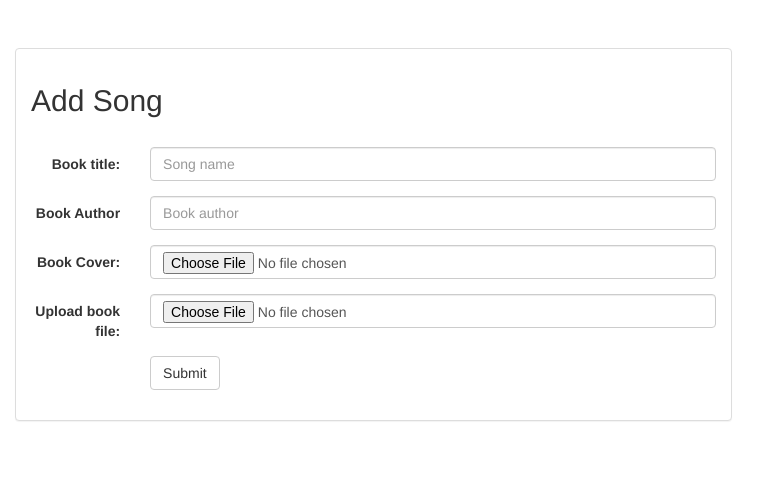
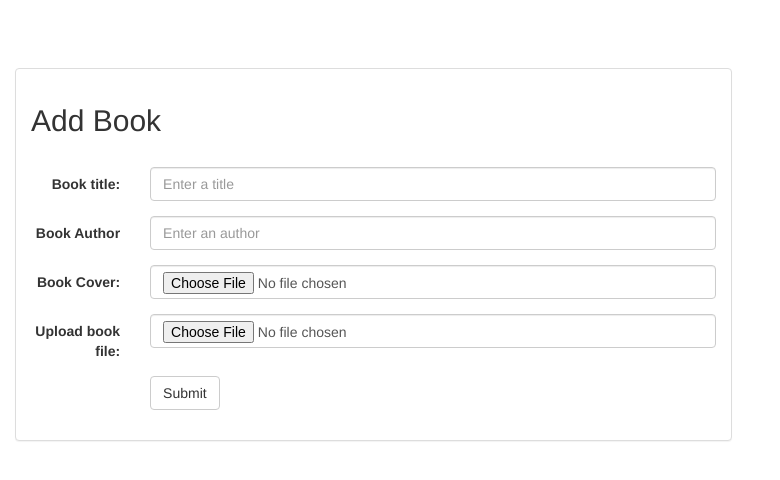
Before and after one commit to zeynelabidinertur/bookworm, a Django app: page /books/add-book/ in a window 1280 px wide. Shown: the part 52-532 px from the top of the page, without its empty margins (0-780 px from the left). Run offline with Django 3.2, Linux system fonts and the light colour scheme; a user stored in the database is signed in; some libraries are stand-ins or nearby versions; some web fonts are replaced.

Commit message:
several changes

```diff
--- a/books/templates/books/base.html
+++ b/books/templates/books/base.html
@@ -1,24 +1,17 @@
-<!--A Design by W3layouts
-Author: W3layout
-Author URL: http://w3layouts.com
-License: Creative Commons Attribution 3.0 Unported
-License URL: http://creativecommons.org/licenses/by/3.0/
--->
 {% load static %}
 <!DOCTYPE html>
 <html>
 <head>
 
-    <title>Music Max a Entertainment Category Flat Bootstrap Responsive Web Template | Home :: w3layouts</title>
+    <title>{% if request.user.username %}{{ request.user.username }}'s Library{% else %}NewWords{% endif %}
+    </title>
     <!--css-->
     <link rel="stylesheet" href="{% static 'books/css/bootstrap.css' %}" type="text/css" media="all"/>
     <link rel="stylesheet" href="{% static 'books/css/mystyle.css' %}" type="text/css" media="all"/>
     <!--css-->
     <meta name="viewport" content="width=device-width, initial-scale=1">
     <meta http-equiv="Content-Type" content="text/html; charset=utf-8"/>
-    <meta name="keywords" content="Music Max  Responsive web template, Bootstrap Web Templates, Flat Web Templates, Android Compatible web template,
-Smartphone Compatible web template, free webdesigns for Nokia, Samsung, LG, Sony Ericsson, Motorola web design"/>
-    <script type="application/x-javascript"> addEventListener("load", function () {
+    <<script type="application/x-javascript"> addEventListener("load", function () {
         setTimeout(hideURLbar, 0);
     }, false);
     function hideURLbar() {
--- a/books/templates/books/book_form.html
+++ b/books/templates/books/book_form.html
@@ -7,7 +7,7 @@
             <div class="col-sm-12 col-md-7">
                 <div class="panel panel-default">
                     <div class="panel-body">
-                        <h2>Add Song</h2><br>
+                        <h2>Add Book</h2><br>
                         {% if not_completed %}
                             <div class="alert alert-danger">
                                 <strong>You are required to complete all the fields</strong>
@@ -18,13 +18,13 @@
                             <div class="form-group">
                               <label class="control-label col-sm-2" for="email">Book title:</label>
                               <div class="col-sm-10">
-                                <input type="text" class="form-control" placeholder="Song name" name="book_title">
+                                <input type="text" class="form-control" placeholder="Enter a title" name="book_title">
                               </div>
                             </div>
                             <div class="form-group">
                               <label class="control-label col-sm-2" for="email">Book Author</label>
                               <div class="col-sm-10">
-                                <input type="text" class="form-control" placeholder="Book author" name="book_author">
+                                <input type="text" class="form-control" placeholder="Enter an author" name="book_author">
                               </div>
                             </div>
                             <div class="form-group">
--- a/books/urls.py
+++ b/books/urls.py
@@ -1,18 +1,3 @@
-"""newWords URL Configuration
-
-The `urlpatterns` list routes URLs to views. For more information please see:
-    https://docs.djangoproject.com/en/1.11/topics/http/urls/
-Examples:
-Function views
-    1. Add an import:  from my_app import views
-    2. Add a URL to urlpatterns:  url(r'^$', views.home, name='home')
-Class-based views
-    1. Add an import:  from other_app.views import Home
-    2. Add a URL to urlpatterns:  url(r'^$', Home.as_view(), name='home')
-Including another URLconf
-    1. Import the include() function: from django.conf.urls import url, include
-    2. Add a URL to urlpatterns:  url(r'^blog/', include('blog.urls'))
-"""
 from django.conf.urls import url, include
 from django.contrib import admin
 from django.contrib.auth import views as auth_views
--- a/books/views.py
+++ b/books/views.py
@@ -91,6 +91,7 @@ def add_book(request):
         return render(request, 'books/user_index.html', {'all_books': curr_user.books.all()})
     return redirect('books:login')
 
+
 def book_details(request, book_id):
     curr_user = request.user
     curr_book = Book.objects.get(pk=book_id)
```
Also changed, not shown: db.sqlite3, 2 other files.
